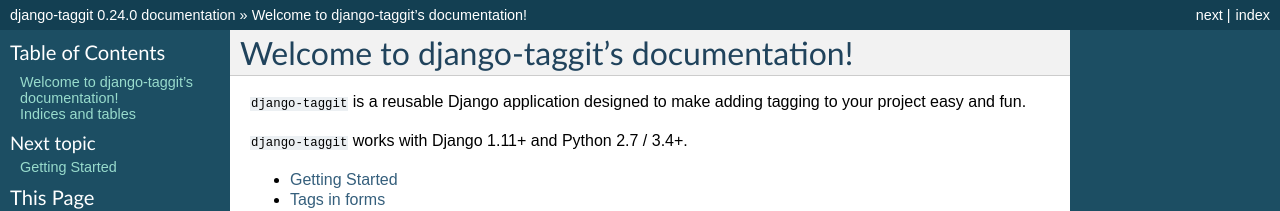
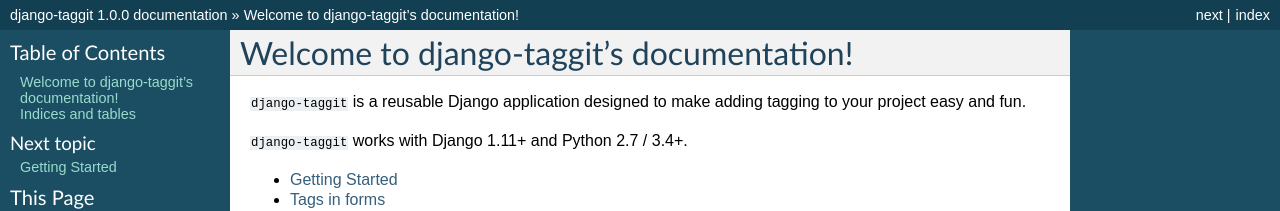
Before and after one commit to jazzband/django-taggit, a Sphinx documentation site: the page built from docs/index.txt, in a window 1280 px wide and 900 px high. Shown: the top 211 px of the window. Built offline with Sphinx 7.4.7, drawn with Linux system fonts in a browser that asks for light colours; some of the changed text lies outside the part shown.

Commit message:
Update version to prepare for a release

```diff
--- a/docs/conf.py
+++ b/docs/conf.py
@@ -44,9 +44,9 @@
 # built documents.
 #
 # The short X.Y version.
-version = "0.24"
+version = "1.0"
 # The full version, including alpha/beta/rc tags.
-release = "0.24.0"
+release = "1.0.0"
 
 # The language for content autogenerated by Sphinx. Refer to documentation
 # for a list of supported languages.
--- a/taggit/__init__.py
+++ b/taggit/__init__.py
@@ -1,3 +1,3 @@
-VERSION = (0, 24, 0)
+VERSION = (1, 0, 0)
 
 default_app_config = "taggit.apps.TaggitAppConfig"
```
